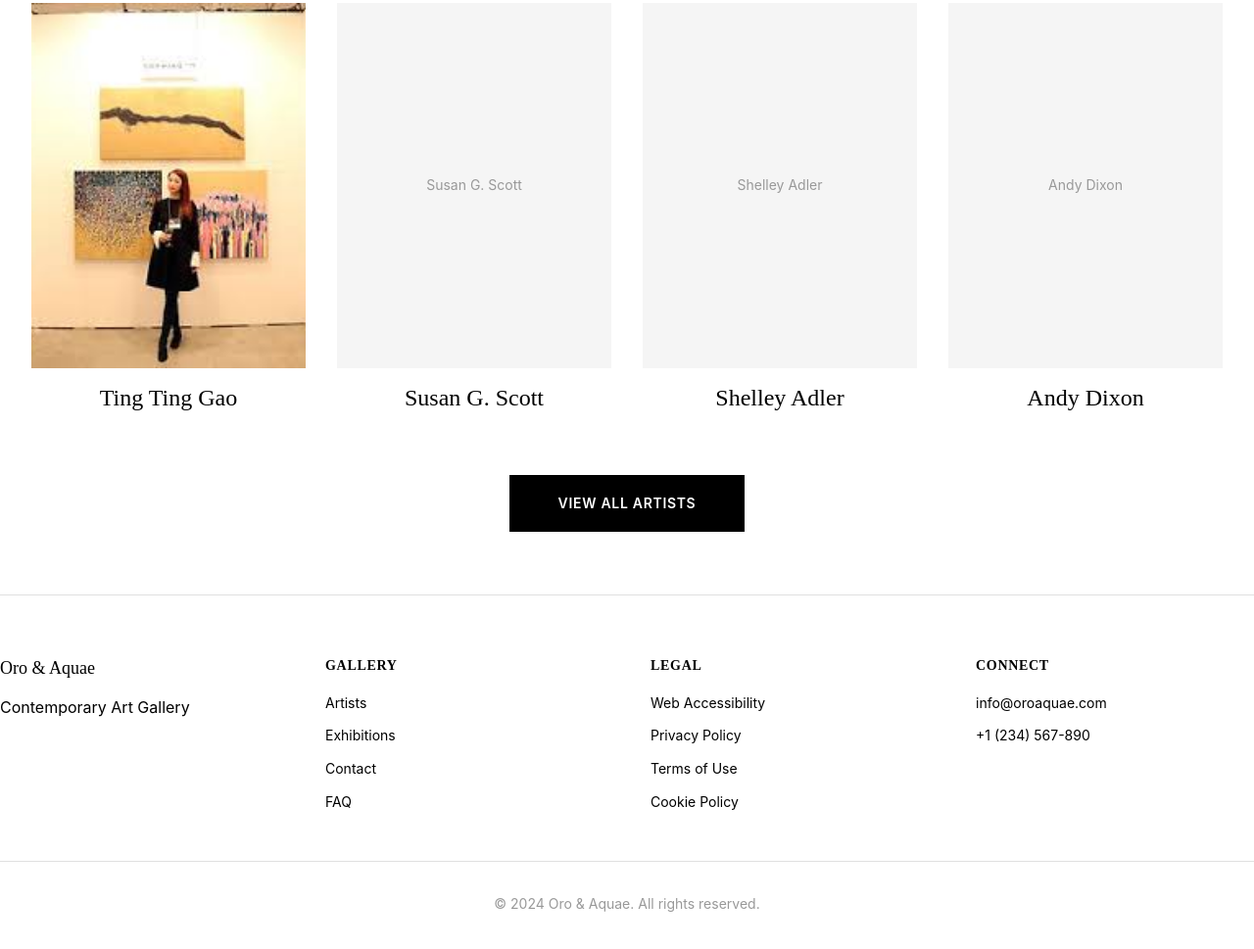
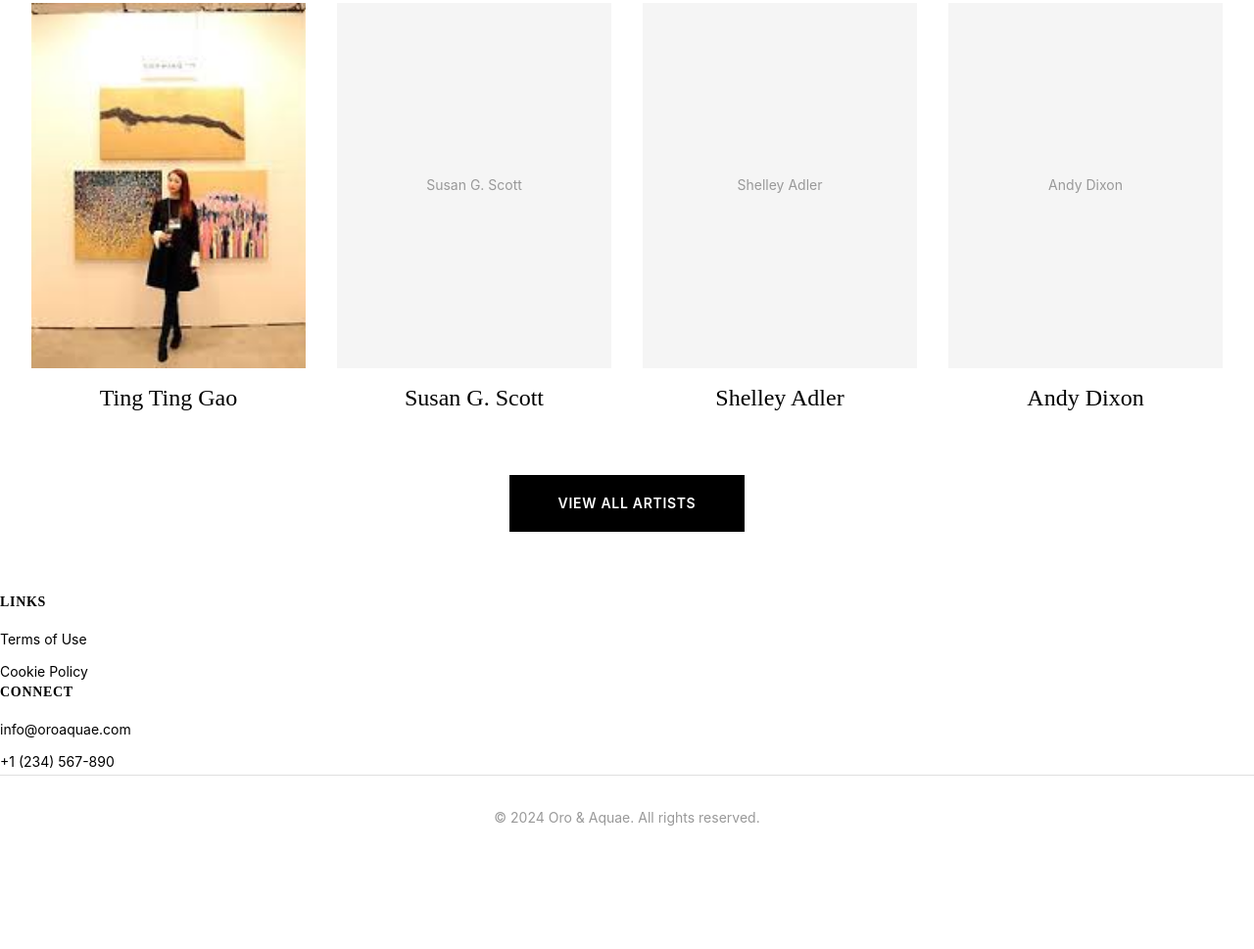
Before and after one commit to StoryBeeBooks/oroaquae, a plain HTML site: page index.html in a window 1280 px wide. Shown: the part 1731-2700 px from the top of the page at 98% size. After the commit the page ends 2593 px from the top, so only its background shows below. Drawn offline with nearby package versions, Linux system fonts and the light colour scheme.

Commit message:
Fix: rebuild index.html with proper structure and remove duplicates

```diff
--- a/index.html
+++ b/index.html
@@ -14,41 +14,6 @@
     <!-- Skip to content link -->
     <a href="#main" class="skip-link">Skip to content</a>
 
-    <!-- Header -->
-    <header class="header">
-        <div class="header-container" style="background:transparent;">
-            <div class="header-content" style="display:flex;align-items:center;justify-content:space-between;padding:2.5rem 3.5rem 0 3.5rem;background:transparent;">
-                <!-- Logo -->
-                <div class="logo" style="flex:1;text-align:center;">
-                    <a href="index.html" style="font-family:'beausite-display',serif;font-size:1.35rem;font-weight:400;letter-spacing:0.18em;color:#fff;text-transform:uppercase;text-align:center;text-shadow:0 2px 16px rgba(0,0,0,0.25);">ORO & AQUAE</a>
-                </div>
-
-                <!-- Desktop Navigation -->
-                <nav class="desktop-nav" style="position:absolute;left:3.5rem;top:2.5rem;">
-                    <a href="artists.html" style="font-family:'beausite-detail',sans-serif;font-size:1.08rem;font-weight:400;letter-spacing:0.08em;color:#fff;text-transform:none;text-shadow:0 2px 16px rgba(0,0,0,0.25);">Artists</a>
-                </nav>
-
-                <!-- Right side actions -->
-                <div class="header-actions" style="position:absolute;right:3.5rem;top:2.5rem;">
-                    <!-- Icons removed for minimalist transparent navigation -->
-                </div>
-            </div>
-        </div>
-
-        <!-- Mobile Menu -->
-        <div x-show="mobileMenu"
-             x-transition
-             class="mobile-menu"
-             @click.away="mobileMenu = false">
-            <nav class="mobile-nav">
-                <a href="artists.html" @click="mobileMenu = false" style="font-family:'beausite-detail',sans-serif; font-size:1.1rem; font-weight:400; letter-spacing:0.08em; color:#000; text-transform:none;">Artists</a>
-                <a href="contact.html" @click="mobileMenu = false" style="font-family:'beausite-detail',sans-serif; font-size:1.1rem; font-weight:400; letter-spacing:0.08em; color:#000; text-transform:none;">Contact</a>
-            </nav>
-        </div>
-    </header>
-
-    <!-- Main Content -->
-    <main id="main">
     <!-- Hero Section -->
     <section class="hero-section">
         <div class="hero-image-container" style="position:relative; width:100vw; height:100vh; overflow:hidden;">
@@ -62,6 +27,8 @@
         </div>
     </section>
 
+    <!-- Main Content -->
+    <main id="main">
         <!-- Featured Exhibitions -->
         <section class="exhibitions-section">
             <div class="container">
@@ -141,32 +108,11 @@
     </main>
 
     <!-- Footer -->
-    <footer class="footer">
-        <div class="footer-container">
-            <div class="footer-grid">
-                <!-- Gallery Info -->
+    <footer>
+        <div class="footer-content">
             <div class="footer-column">
-                    <h3>Oro & Aquae</h3>
-                    <p>Contemporary Art Gallery</p>
-                </div>
-
-                <!-- Quick Links -->
-                <div class="footer-column">
-                    <h4>Gallery</h4>
+                <h4>Links</h4>
                 <ul>
-                        <li><a href="artists.html">Artists</a></li>
-                        <li><a href="#exhibitions">Exhibitions</a></li>
-                        <li><a href="contact.html">Contact</a></li>
-                        <li><a href="faq.html">FAQ</a></li>
-                    </ul>
-                </div>
-
-                <!-- Legal -->
-                <div class="footer-column">
-                    <h4>Legal</h4>
-                    <ul>
-                        <li><a href="web-accessibility.html">Web Accessibility</a></li>
-                        <li><a href="privacy-policy.html">Privacy Policy</a></li>
                     <li><a href="terms-of-use.html">Terms of Use</a></li>
                     <li><a href="cookie-policy.html">Cookie Policy</a></li>
                 </ul>
@@ -185,7 +131,6 @@
         <div class="footer-bottom">
             <p>&copy; 2024 Oro & Aquae. All rights reserved.</p>
         </div>
-        </div>
     </footer>
 
 </body>
```
Lines whose indentation alone changed are shown as unchanged.
